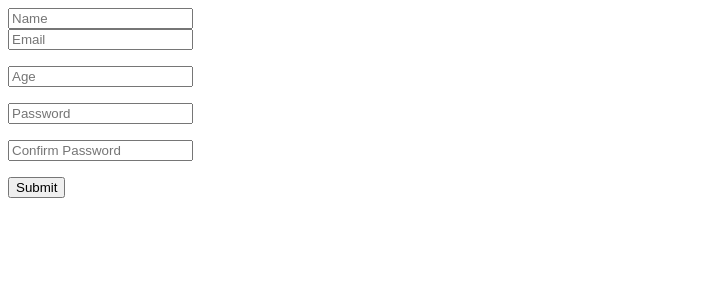
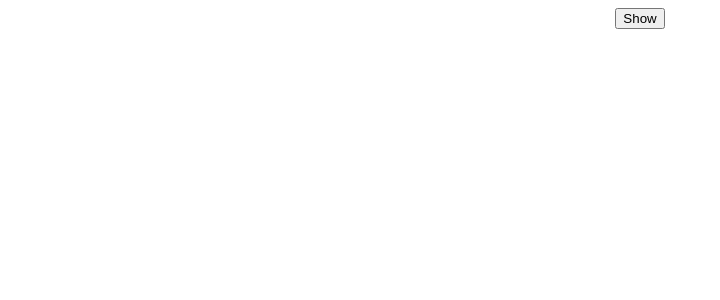
Before and after one commit to KarthikVajja/reactdemo, a React (Create React App) app: page / in a window 1280 px wide. Shown: the top 300 px of the page, without its empty margins (0-720 px from the left). Built offline with nearby package versions, Linux system fonts and the light colour scheme.

Commit message:
cutomHook

```diff
--- a/src/App.js
+++ b/src/App.js
@@ -1,10 +1,13 @@
 import "./App.css";
-import { Form } from "./components/Form";
-
+import { useToggle } from "./components/useToggle";
 function App() {
+  const {state: isVisible, toggle: toggleIsVisible} = useToggle();
   return (
     <div className="App">
-      <Form />
+      <button onClick={toggleIsVisible}>
+        {isVisible ? "Hide" : "Show"}
+      </button>
+      {isVisible && <h1> Hidden Text </h1>}
     </div>
   );
 }
--- a/src/components/Form.js
+++ /dev/null
@@ -1,36 +0,0 @@
-import { useForm } from "react-hook-form";
-import { yupResolver } from "@hookform/resolvers/yup";
-import * as yup from 'yup';
-export const Form = () => {
-    const schema = yup.object().shape({
-        fullName: yup.string().required(),
-        email: yup.string().email().required(),
-        age: yup.number().positive().integer().min(18).required(),
-        password: yup.string().min(4).max(20).required(),
-        confirmPassword: yup.string().oneOf([yup.ref("password"), null]).required()
-    })
-
-    const { register, handleSubmit, formState: {errors} } = useForm({
-        resolver: yupResolver(schema),
-    });
-
-    const onSubmit = (data) => {
-        console.log(data);
-    }
-
-    return (
-        <form onSubmit={handleSubmit(onSubmit)}>
-            <input placeholder="Name" {...register("fullName")} />
-            {errors.fullName ? <p>{errors.fullName?.message}</p> : ''}
-            <input placeholder="Email" {...register("email")}/>
-            <p>{errors.email?.message}</p>
-            <input type="number" placeholder="Age" {...register("age")}/>
-            <p>{errors.age?.message}</p>
-            <input type="password" placeholder="Password" {...register("password")}/>
-            <p>{errors.password?.message}</p>
-            <input type="password" placeholder="Confirm Password" {...register("confirmPassword")}/>
-            <p>{errors.confirmPassword?.message}</p>
-            <input type="submit" />
-        </form>
-    );
-};
--- /dev/null
+++ b/src/components/useToggle.js
@@ -0,0 +1,11 @@
+import { useState } from "react";
+
+export const useToggle = (initialVal = false) => {
+    const [state, setState] = useState(initialVal);
+
+    const toggle = () => {
+        setState((prev) => !prev);
+    }
+
+    return {state, toggle};
+}
```
